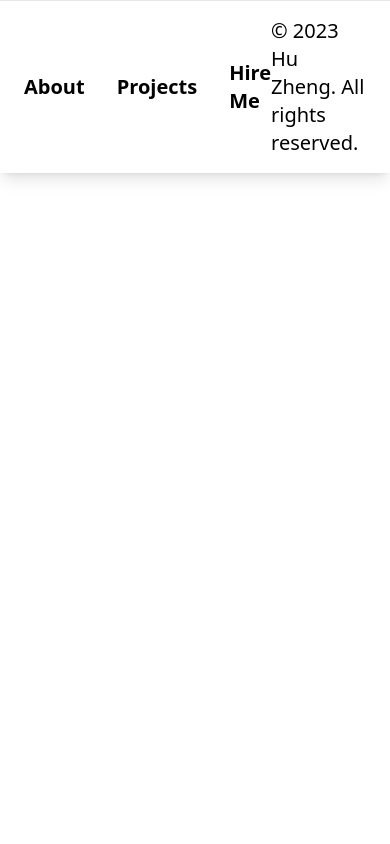
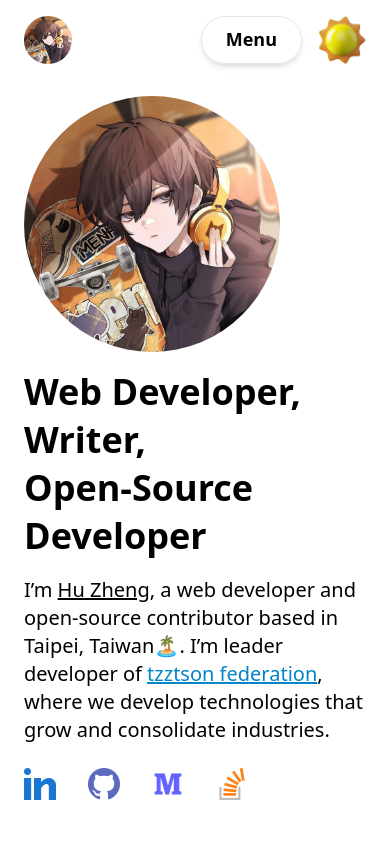
Before and after one commit to tzztson/arbitrage-bot, a React (Create React App) app: page / in a window 390 px wide. Shown: the top 844 px of the page. Built offline with nearby package versions, Linux system fonts and the light colour scheme.

Commit message:
feat: responsive footer

```diff
--- a/src/component/layoutFooter.jsx
+++ b/src/component/layoutFooter.jsx
@@ -1,17 +1,18 @@
 import { useContext } from "react";
 import { DarkContext } from "../context/darkThemeContext";
+
 
 const LayoutFooter = () => {
     const { darkMode } = useContext(DarkContext);
     return (
         <div className={`container-${darkMode} text-${darkMode} container mx-auto px-12 max-sm:px-6 py-4 flex  shadow-lg border-t pt-4`}>
-            <div className="font-black text-xl flex items-center justify-between w-full ">
-                <div className="flex items-center justify-center gap-8 ">
+            <div className="font-black text-xl flex max-md:flex-col gap-2 items-center justify-between w-full ">
+                <div className="flex items-center justify-center gap-8 max-sm:gap-4 max-sm:text-base">
                     <a className="active:translate-y-0.5" href="/about">About</a>
                     <a className="active:translate-y-0.5" href="/projects">Projects</a>
                     <a className="active:translate-y-0.5" href="/hireme">Hire Me</a>
                 </div>
-                <p className="font-medium">© 2023 Hu Zheng. All rights reserved.</p>
+                <p className="font-medium max-sm:text-base text-center">© 2023 Hu Zheng. All rights reserved.</p>
             </div>
         </div>
     )
--- a/src/pages/container.jsx
+++ b/src/pages/container.jsx
@@ -27,7 +27,7 @@ export default function Container() {
 
     return (
         <div className={`background-${darkMode} `}>
-            {/* <LayoutHeader />
+            <LayoutHeader />
             <Router>
                 <Routes>
                     <Route path="/" element={<Home />} />
@@ -37,7 +37,7 @@ export default function Container() {
                     <Route path="/hireme" element={<HireMe />} />
                     <Route path="*" element={<NotFound />} />
                 </Routes>
-            </Router> */}
+            </Router>
             <LayoutFooter />
 
         </div>
```
